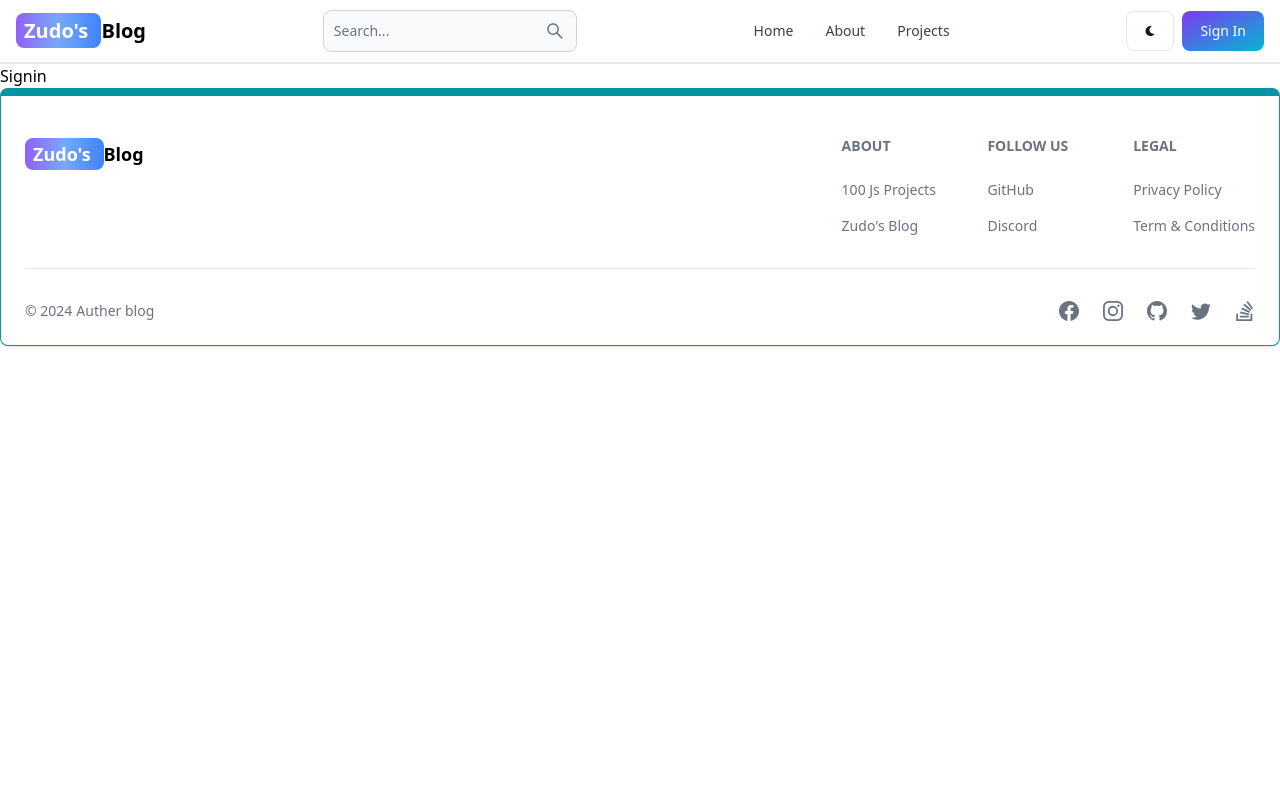
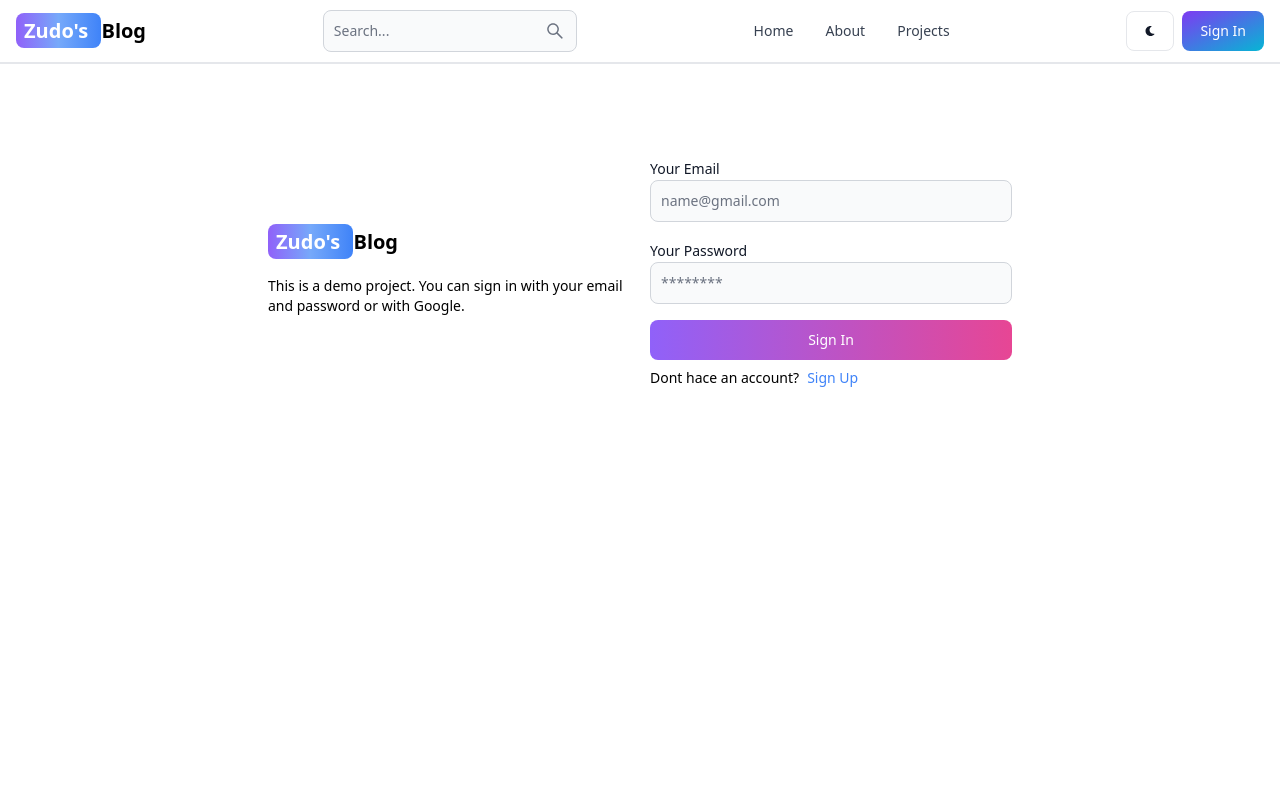
Before and after one commit to kirigaya07/Mern-Blog, a React (Vite) app in the folder frontend/: page /sign-in in a window 1280 px wide. Shown: the top 800 px of the page. Built offline with nearby package versions, Linux system fonts and the light colour scheme.

Commit message:
Completed signin page functionality

```diff
--- a/frontend/src/pages/SignIn.jsx
+++ b/frontend/src/pages/SignIn.jsx
@@ -1,5 +1,114 @@
+/* eslint-disable react/no-unescaped-entities */
+import { Alert, Button, Label, Spinner, TextInput } from "flowbite-react";
+import { useState } from "react";
+import { Link, useNavigate } from "react-router-dom";
 function SignIn() {
-  return <div>Signin</div>;
+  const [formData, setFormData] = useState({});
+  const [errorMessage, setErrorMessage] = useState(null);
+  const [loading, setLoading] = useState(false);
+  const navigate = useNavigate();
+
+  const handleChange = (e) => {
+    setFormData({ ...formData, [e.target.id]: e.target.value.trim() });
+  };
+  const handleSubmit = async (e) => {
+    e.preventDefault();
+    if (!formData.email || !formData.password) {
+      return setErrorMessage("All fields are required");
+    }
+    try {
+      setLoading(true);
+      setErrorMessage(null);
+      const res = await fetch("/api/auth/signin", {
+        method: "POST",
+        headers: { "Content-Type": "application/json" },
+        body: JSON.stringify(formData),
+      });
+
+      const data = await res.json();
+      if (data.success == false) {
+        return setErrorMessage(data.message);
+      }
+
+      if (res.ok) {
+        navigate("/");
+      }
+      setLoading(false);
+    } catch (error) {
+      setErrorMessage(error.message);
+      setLoading(false);
+    }
+  };
+  return (
+    <div className="min-h-screen mt-20">
+      <div className="flex p-3 max-w-3xl mx-auto flex-col md:flex-row md:items-center gap-5">
+        {/*Left */}
+        <div className="flex-1">
+          <Link
+            to="/"
+            className=" sm:text-xl font-bold dark:text-white text-4xl"
+          >
+            <span className="px-2 py-1 bg-gradient-to-r from-purple-500 via-blue-400 to-blue-500 rounded-lg text-white">
+              Zudo's{" "}
+            </span>
+            Blog
+          </Link>
+          <p className="text-sm mt-5">
+            This is a demo project. You can sign in with your email and password
+            or with Google.
+          </p>
+        </div>
+        {/* Right*/}
+        <div className="flex-1">
+          <form className="flex flex-col gap-4" onSubmit={handleSubmit}>
+            <div>
+              <Label value="Your Email" />
+              <TextInput
+                type="email"
+                placeholder="name@gmail.com"
+                id="email"
+                onChange={handleChange}
+              />
+            </div>
+            <div>
+              <Label value="Your Password" />
+              <TextInput
+                type="password"
+                placeholder="********"
+                id="password"
+                onChange={handleChange}
+              />
+            </div>
+            <Button
+              gradientDuoTone="purpleToPink"
+              type="submit"
+              disabled={loading}
+            >
+              {loading ? (
+                <>
+                  <Spinner size="sm" />
+                  <span className="pl-3">Loading...</span>
+                </>
+              ) : (
+                "Sign In"
+              )}
+            </Button>
+          </form>
+          <div className="flex gap-2 text-sm mt-2">
+            <span>Dont hace an account?</span>
+            <Link to="/sign-up" className="text-blue-500">
+              Sign Up
+            </Link>
+          </div>
+          {errorMessage && (
+            <Alert className="mt-5" color="failure">
+              {errorMessage}
+            </Alert>
+          )}
+        </div>
+      </div>
+    </div>
+  );
 }
 
 export default SignIn;
```
